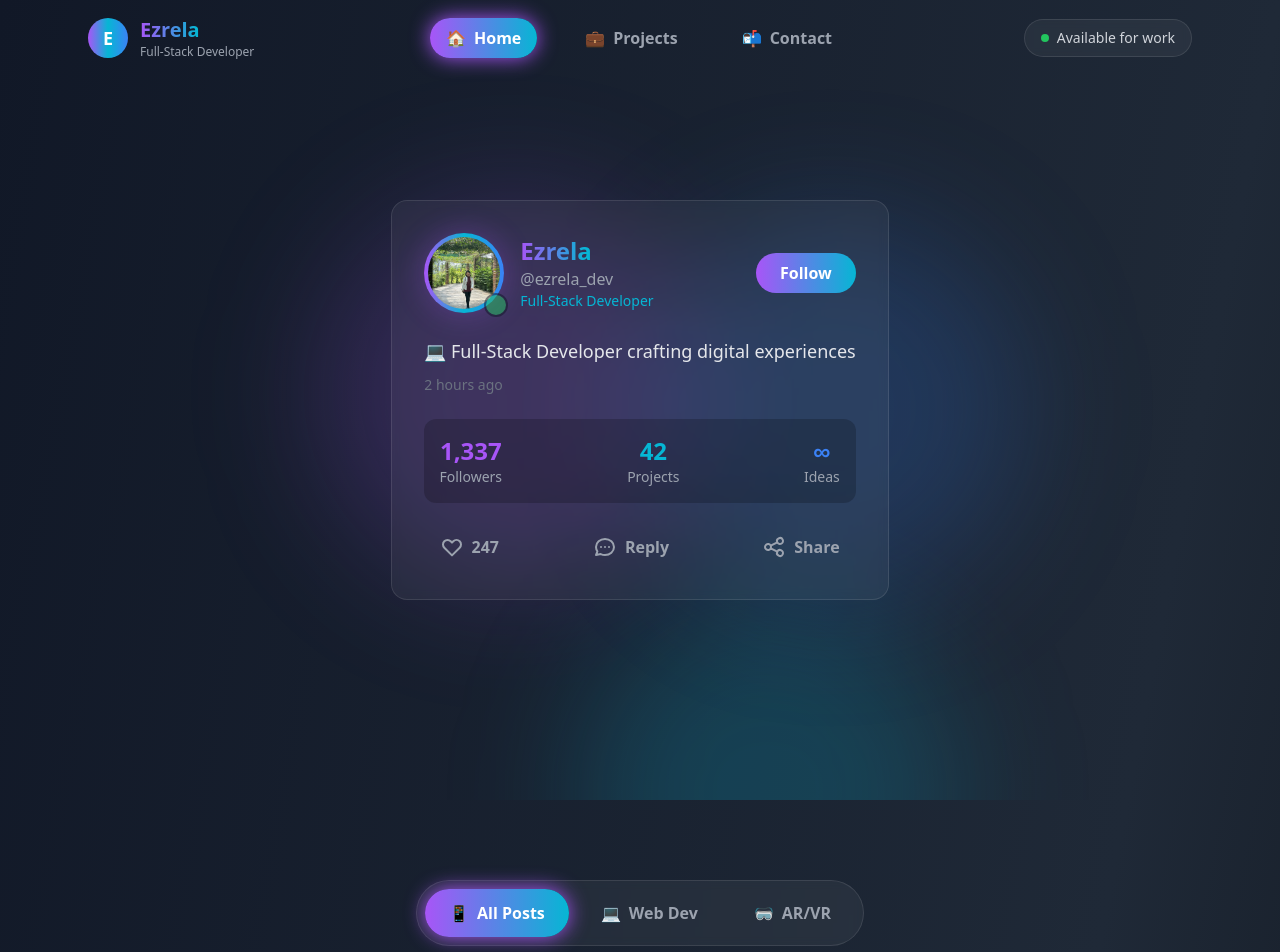
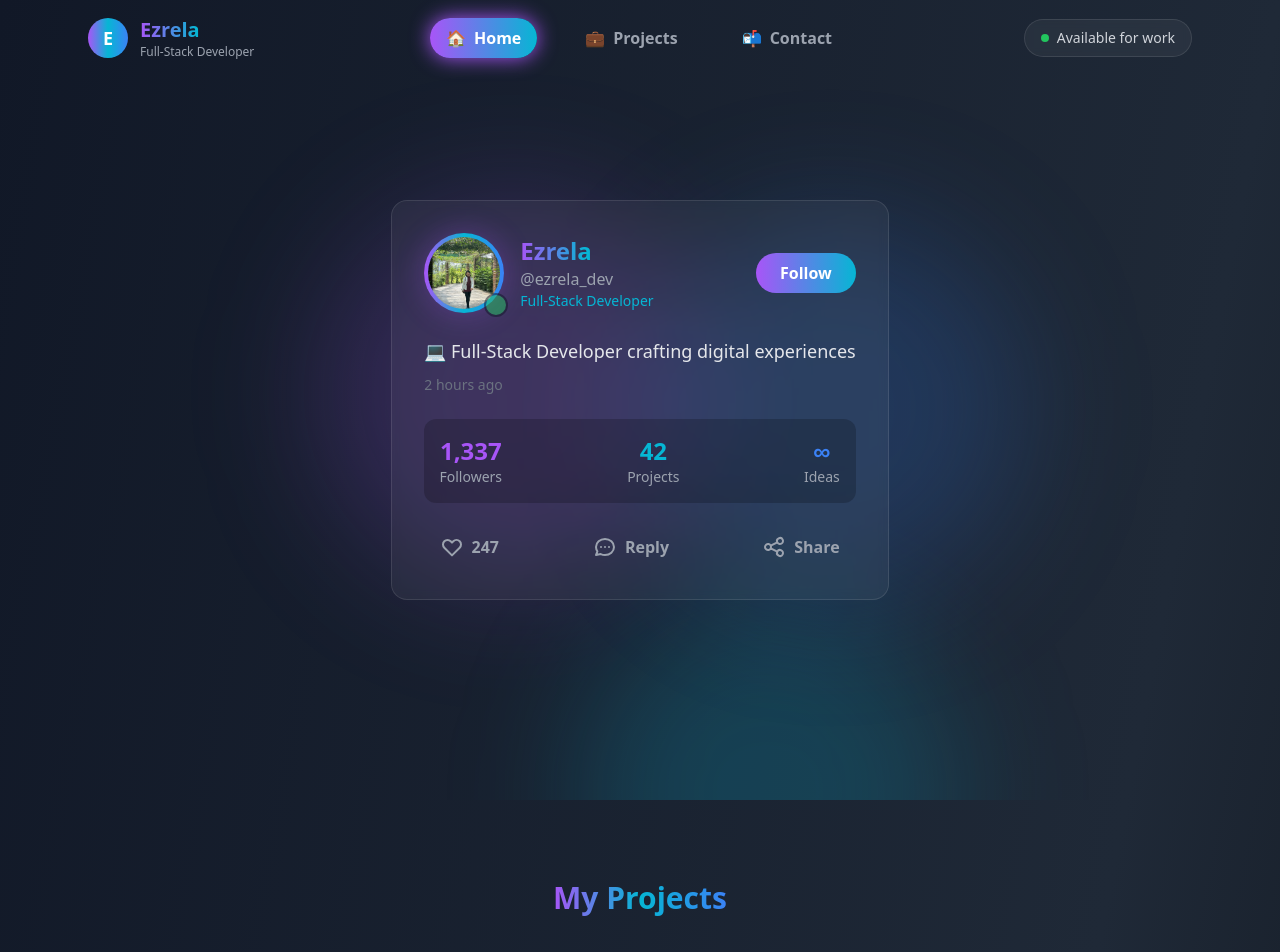
Before and after one commit to ezrelafidelynn/Portofolio, a React (Vite) app: page / in a window 1280 px wide. Shown: the top 952 px of the page. Built offline with nearby package versions, Linux system fonts and the light colour scheme.

Commit message:
Add 'My Projects' heading to portfolio

```diff
--- a/src/components/Projects.jsx
+++ b/src/components/Projects.jsx
@@ -2,8 +2,6 @@ import React, { useState } from "react";
 import ProjectCard from "./ProjectCard";
 
 const Projects = () => {
-  const [filter, setFilter] = useState("all");
-
   const projectsData = [
     {
       title: "JobFlow",
@@ -88,47 +86,21 @@ const Projects = () => {
     },
   ];
 
-  const categories = [
-    { id: "all", label: "All Posts", icon: "📱" },
-    { id: "web", label: "Web Dev", icon: "💻" },
-    { id: "ar", label: "AR/VR", icon: "🥽" },
-  ];
-
-  const filteredProjects =
-    filter === "all"
-      ? projectsData
-      : projectsData.filter((p) => p.category === filter);
+  // Removed categories and filter logic
+  const filteredProjects = projectsData;
 
   return (
     <section className="py-20 px-6">
       <div className="max-w-4xl mx-auto">
-        {/* Filter Tabs */}
+        {/* My Projects Heading */}
         <div className="flex justify-center mb-12">
-          <div className="glass-panel p-2 rounded-full">
-            <div className="flex space-x-2">
-              {categories.map((cat) => (
-                <button
-                  key={cat.id}
-                  onClick={() => setFilter(cat.id)}
-                  className={`px-6 py-3 rounded-full font-semibold transition-all duration-300 transform hover:scale-105 ${
-                    filter === cat.id
-                      ? "bg-gradient-to-r from-neon-purple to-neon-cyan text-white shadow-neon-purple"
-                      : "text-gray-400 hover:text-white hover:bg-white/10"
-                  }`}
-                >
-                  <span className="mr-2">{cat.icon}</span>
-                  {cat.label}
-                </button>
-              ))}
-            </div>
-          </div>
+          <h2 className="text-3xl font-bold text-gradient">My Projects</h2>
         </div>
-
         {/* Projects Feed */}
         <div className="space-y-8">
           {filteredProjects.map((project, index) => (
             <ProjectCard
-              key={`${project.title}-${filter}`}
+              key={project.title}
               {...project}
               delay={index * 100}
             />
```
